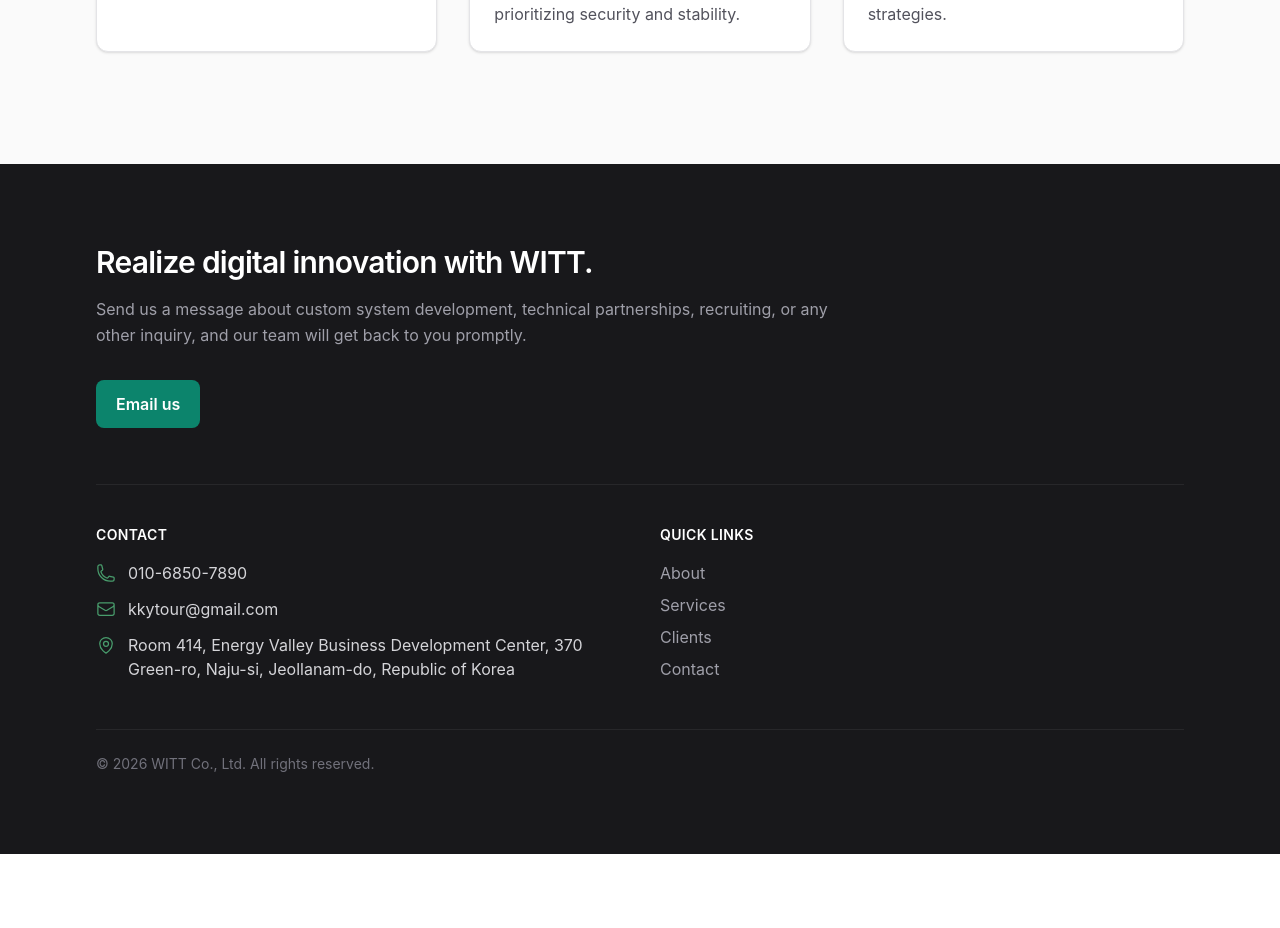
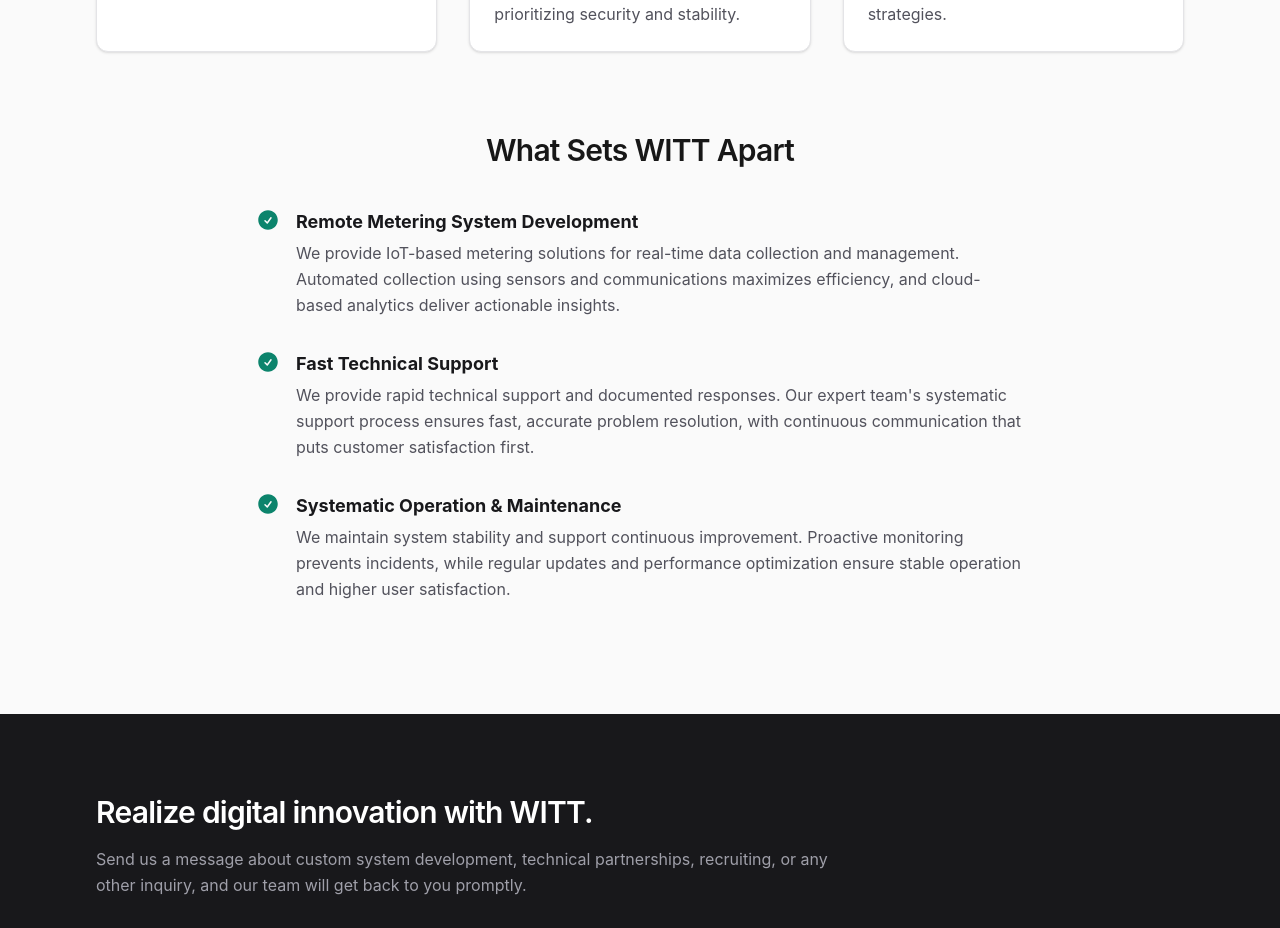
Before and after one commit to witt-company/witt-homepage, a Next.js app: page /en in a window 1280 px wide. Shown: the part 1900-2828 px from the top of the page. Before the commit the page ends 2754 px from the top, so only its background shows below. Built offline with nearby package versions, Linux system fonts and the light colour scheme; a web font is replaced by a local one.

Commit message:
feat: add differentiators block to services

```diff
--- a/src/components/sections/Services.tsx
+++ b/src/components/sections/Services.tsx
@@ -6,6 +6,7 @@
 
 import { Card } from "@/components/ui/Card";
 import { Container } from "@/components/ui/Container";
+import { FeatureItem } from "@/components/ui/FeatureItem";
 import { Section } from "@/components/ui/Section";
 import { SectionHeading } from "@/components/ui/SectionHeading";
 import type { Dictionary } from "@/i18n/types";
@@ -25,6 +26,7 @@
           subtitle={content.subtitle}
           align="center"
         />
+
         <div className="mt-12 grid gap-8 md:grid-cols-2 lg:grid-cols-3">
           {content.items.map((item, i) => {
             const Icon = ICONS[i % ICONS.length];
@@ -38,6 +40,18 @@
             );
           })}
         </div>
+
+        {/* 차별화 기술 강점 (기존 Technology 흡수) */}
+        <div className="mt-20">
+          <h3 className="text-center text-2xl font-semibold tracking-tight sm:text-3xl">
+            {content.strengthsTitle}
+          </h3>
+          <div className="mx-auto mt-10 grid max-w-3xl gap-8">
+            {content.strengths.map((s) => (
+              <FeatureItem key={s.title} title={s.title} body={s.body} />
+            ))}
+          </div>
+        </div>
       </Container>
     </Section>
   );
```
